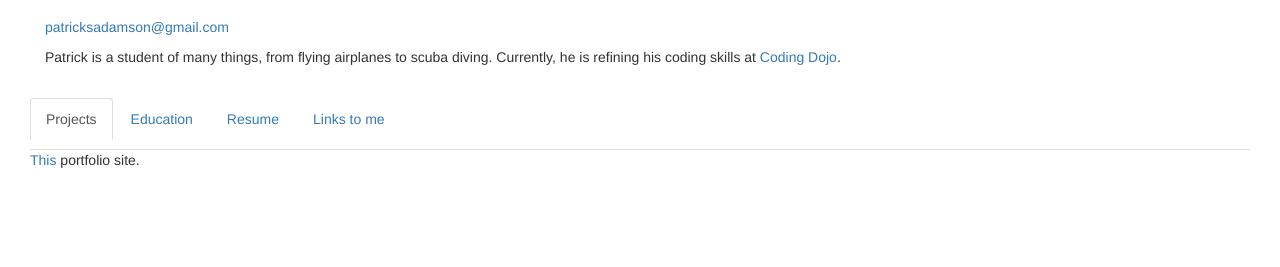
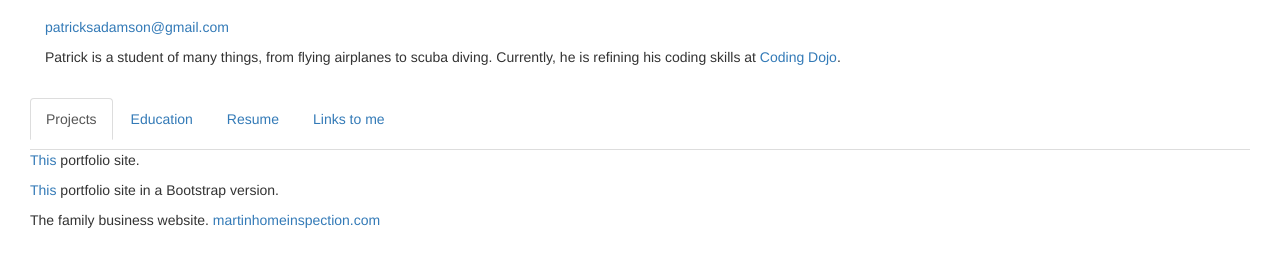
Before and after one commit to nppat/portfolio, a plain HTML site: page indexbs.html in a window 1280 px wide. Shown: the part 247-514 px from the top of the page. Drawn offline with nearby package versions, Linux system fonts and the light colour scheme.

Commit message:
updated indexbs.html

```diff
--- a/indexbs.html
+++ b/indexbs.html
@@ -52,6 +52,8 @@
 						<div class="tab-content">
 							<div class="tab-pane fade in active" id="tab1">
 								<p><a href="http://www.google.com">This</a> portfolio site.</p>
+								<p><a href="http://www.patrickadamson.com/indexbs.html">This</a> portfolio site in a Bootstrap version.</p>
+								<p>The family business website. <a href="http://www.martinhomeinspection.com">martinhomeinspection.com</a></p>
 							</div>
 							<div  class="tab-pane fade" id="tab2">
 					    		<h3>Coding Dojo</h3>
```
